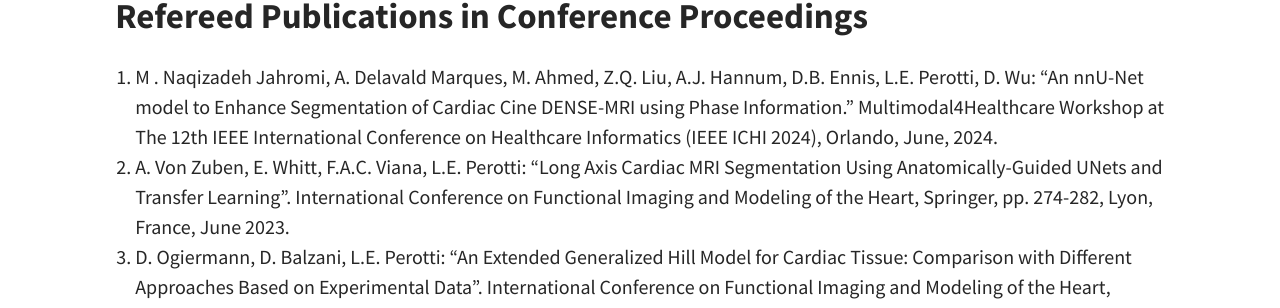
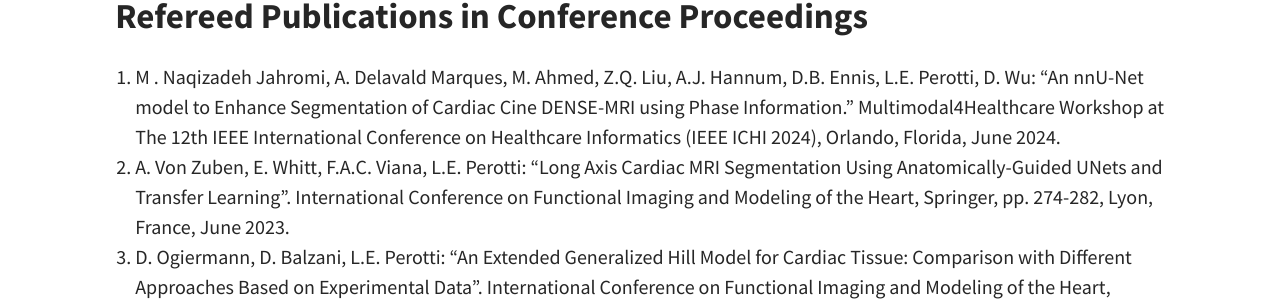
Before and after one commit to CBL-UCF/CBL-UCF.github.io, a Jekyll site: the page built from pages/03Publications.md, in a window 1280 px wide and 900 px high, scrolled down 2309 px. Shown: the part 196-504 px from the top of the window. Built offline with Jekyll 4.4.1, drawn with Linux system fonts in a browser that asks for light colours; a script that is not in the unit is left out.

Commit message:
Update 03Publications.md

```diff
--- a/pages/03Publications.md
+++ b/pages/03Publications.md
@@ -158,7 +158,7 @@ feature-img: "assets/img/publicationrecent.jpg"
 
 ## **Refereed Publications in Conference Proceedings**
 
-1.   M . Naqizadeh Jahromi, A. Delavald Marques, M. Ahmed, Z.Q. Liu, A.J. Hannum, D.B. Ennis, L.E. Perotti, D. Wu: "An nnU-Net model to Enhance Segmentation of Cardiac Cine DENSE-MRI using Phase Information." Multimodal4Healthcare Workshop at The 12th IEEE International Conference on Healthcare Informatics (IEEE ICHI 2024), Orlando, June, 2024.
+1.   M . Naqizadeh Jahromi, A. Delavald Marques, M. Ahmed, Z.Q. Liu, A.J. Hannum, D.B. Ennis, L.E. Perotti, D. Wu: "An nnU-Net model to Enhance Segmentation of Cardiac Cine DENSE-MRI using Phase Information." Multimodal4Healthcare Workshop at The 12th IEEE International Conference on Healthcare Informatics (IEEE ICHI 2024), Orlando, Florida, June 2024.
 2.  A. Von Zuben, E. Whitt, F.A.C.
     Viana, L.E. Perotti: "Long Axis Cardiac MRI Segmentation Using
     Anatomically-Guided UNets and Transfer Learning". International
```
